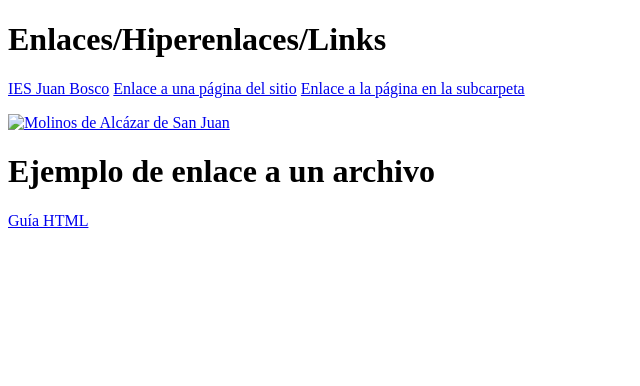
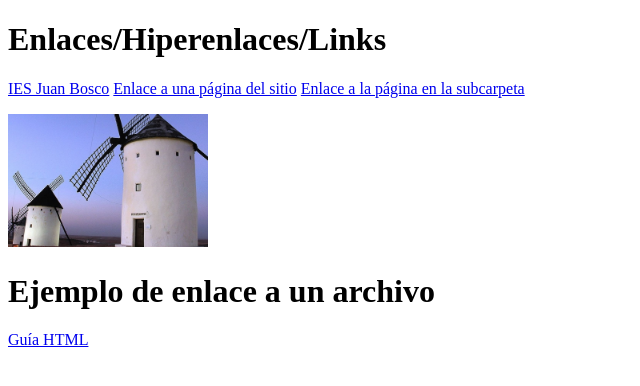
Before and after one commit to MarcosReina11/Enlaces-I, a plain HTML site: page index.html in a window 1280 px wide. Shown: the whole page, without its empty margins (0-640 px from the left). Drawn offline with Linux system fonts and the light colour scheme; the site is published under a folder, as on GitHub Pages, so addresses that start at the root find nothing.

Commit message:
Corregir ruta de la imagen

```diff
--- a/index.html
+++ b/index.html
@@ -12,7 +12,7 @@
     <a href="archivos/archivo1.html">Enlace a la página en la subcarpeta</a>
     <p>
         <a href="http://alcazardesanjuan.es">
-        <img src="/archivos/molinos-de-alcazar.jpg"
+        <img src="archivos/molinos-de-alcazar.jpg"
         width="200"
         alt="Molinos de Alcázar de San Juan">
     </a>
```
